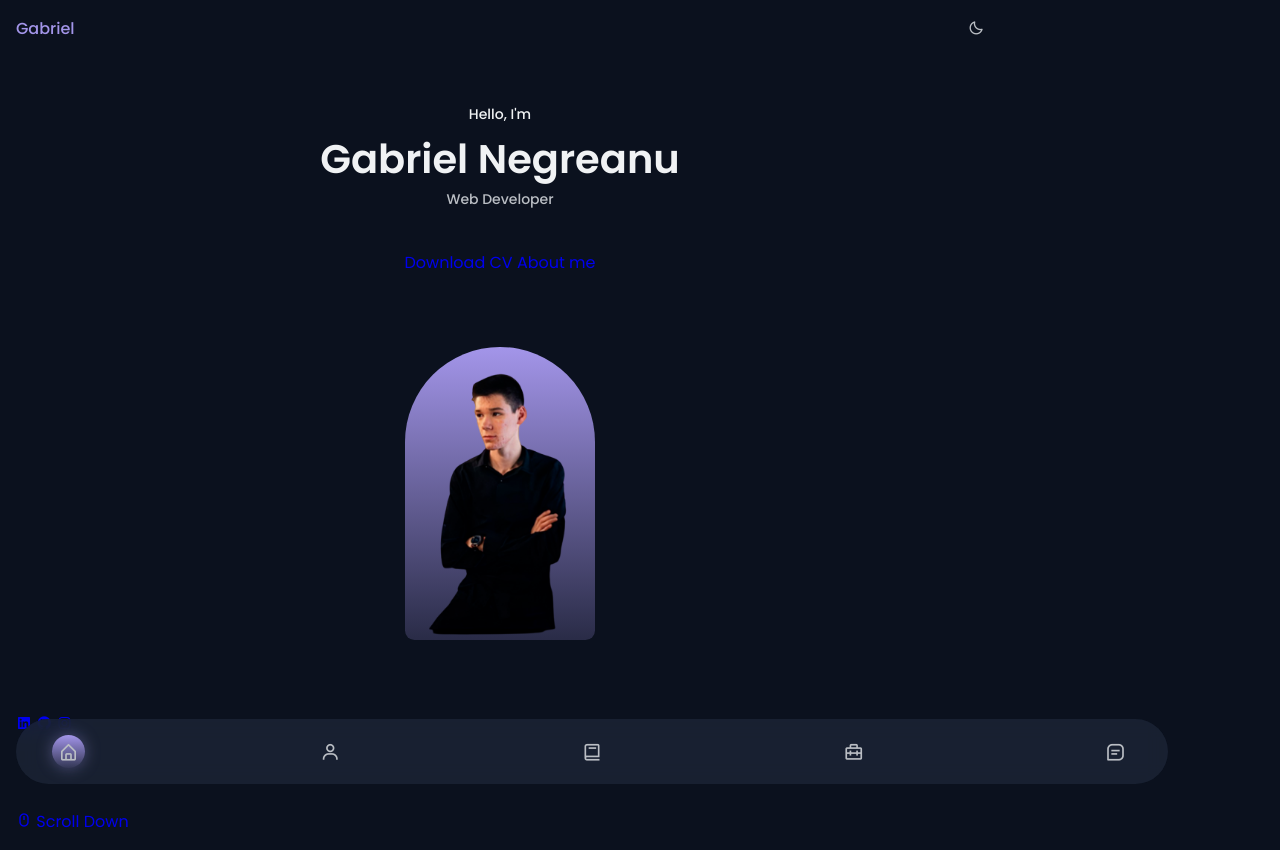
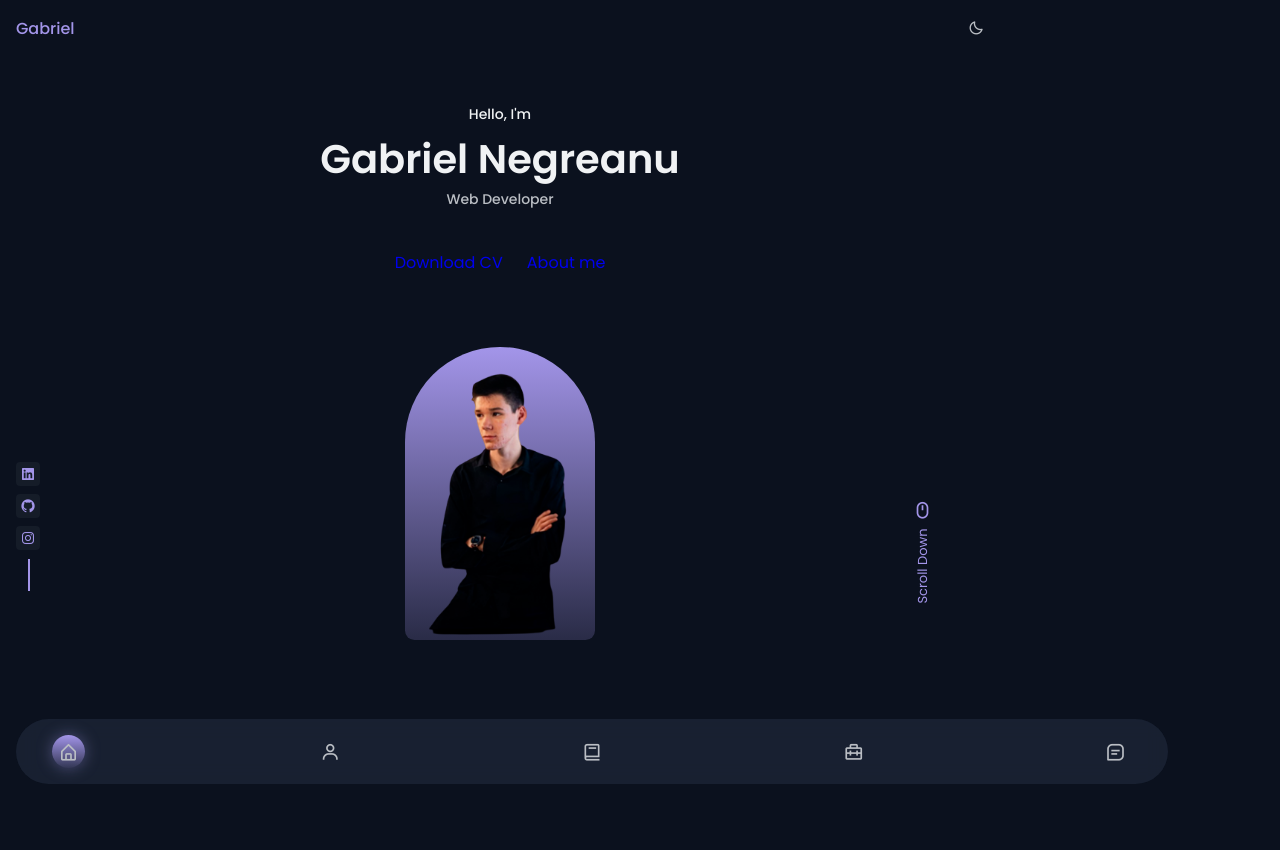
Before and after one commit to agnm01/PersonalPortfolio, a plain HTML site: page index.html in a window 1280 px wide. After the commit the page ends 800 px from the top, so only its background shows below. Drawn offline with nearby package versions, Linux system fonts and the light colour scheme.

Commit message:
More home section styling

```diff
--- a/style.css
+++ b/style.css
@@ -262,3 +262,64 @@ img {
     justify-content: center;
     overflow: hidden;
 }
+
+.home-buttons {
+    display: flex;
+    justify-content: center;
+    align-items: center;
+    gap: 1.5rem;
+}
+
+.home-social,
+.home-scroll {
+    position: absolute;
+}
+
+.home-social {
+    bottom: 5rem;
+    left: 0;
+    display: grid;
+    row-gap: .5rem;
+}
+
+.home-social-link {
+    width: max-content;
+    background-color: var(--container-color);
+    color: var(--first-color);
+    padding: .25rem;
+    border-radius: .25rem;
+    display: flex;
+    font-size: 1rem;
+    transition: .4s;
+}
+
+.home-social-link:hover {
+    background-color: var(--first-color);
+    color: #fff;
+}
+
+.home-social::after {
+    content: '';
+    width: 32px;
+    height: 2px;
+    background-color: var(--first-color);
+    transform: rotate(90deg) translate(16px, 3px);
+}
+
+.home-scroll {
+    color: var(--first-color);
+    right: 1.5rem;
+    bottom: 4rem;
+    display: grid;
+    row-gap: 2.25rem;
+    justify-items: center;
+}
+
+.home-scroll-icon {
+    font-size: 1.25rem;
+}
+
+.home-scroll-name {
+    font-size: var(--smaller-font-size);
+    transform: rotate(-90deg);
+}
```
